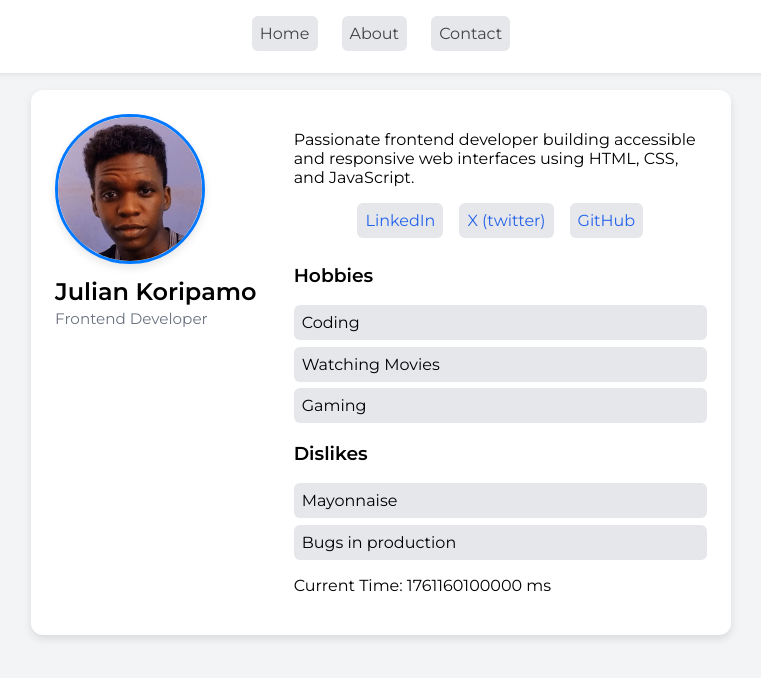
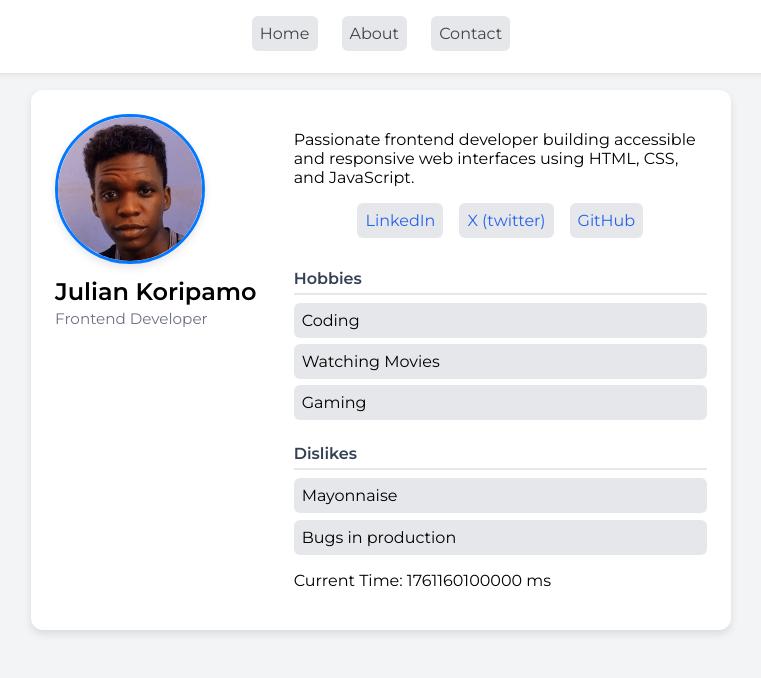
Before and after one commit to Jhay4Julian/hng-frontend-stage-0-profile-card, a plain HTML site: page index.html in a window 1280 px wide. Shown: the whole page, without its empty margins (259-1020 px from the left). Drawn offline with Linux system fonts and the light colour scheme.

Commit message:
updated style

```diff
--- a/style.css
+++ b/style.css
@@ -57,6 +57,15 @@ figcaption h2 {
   color: #6b7280;
   font-size: 0.95rem;
   margin: 0;
+}
+
+article section h3 {
+  color: #334155;
+  margin-top: 1.5rem;
+  margin-bottom: 0.5rem;
+  font-size: 1rem;
+  border-bottom: 2px solid #e5e7eb;
+  padding-bottom: 0.3rem;
 }
 
 p {
@@ -177,6 +186,11 @@ ul li {
   transform: translateY(-2px);
 }
 
+.nav-links a.active {
+  color: #007bff;
+  font-weight: 600;
+}
+
 /* === Form === */
 form {
   display: flex;
```
